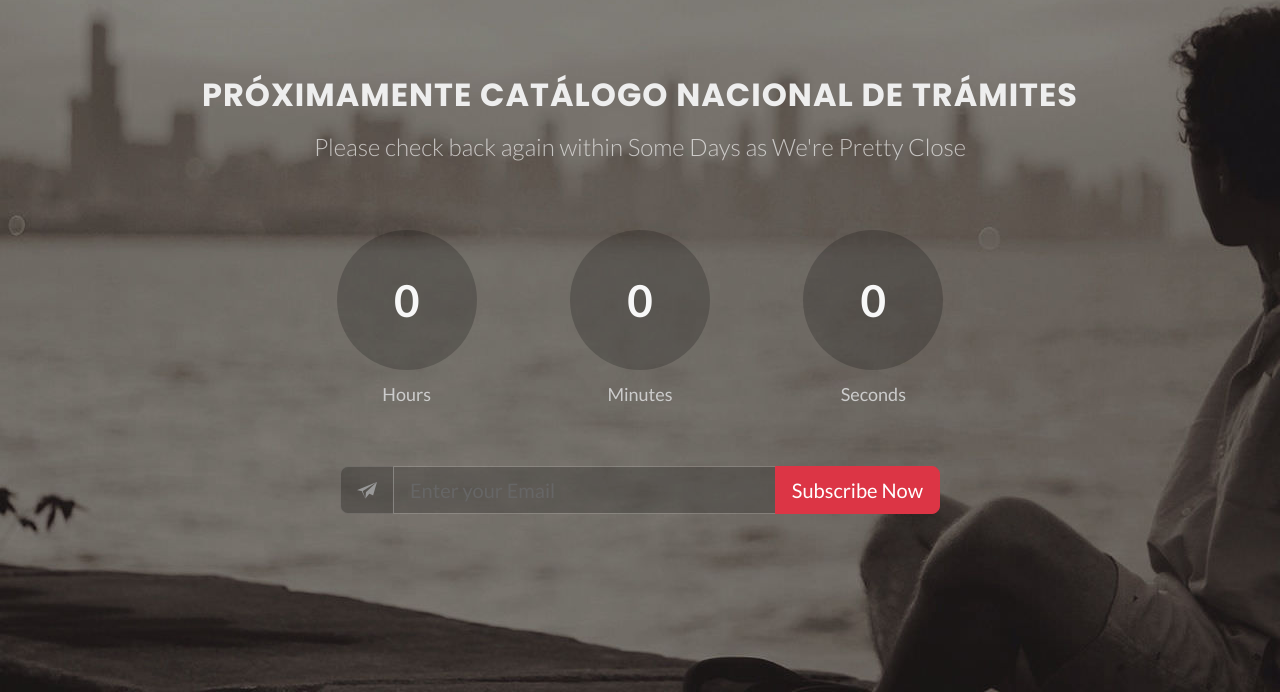
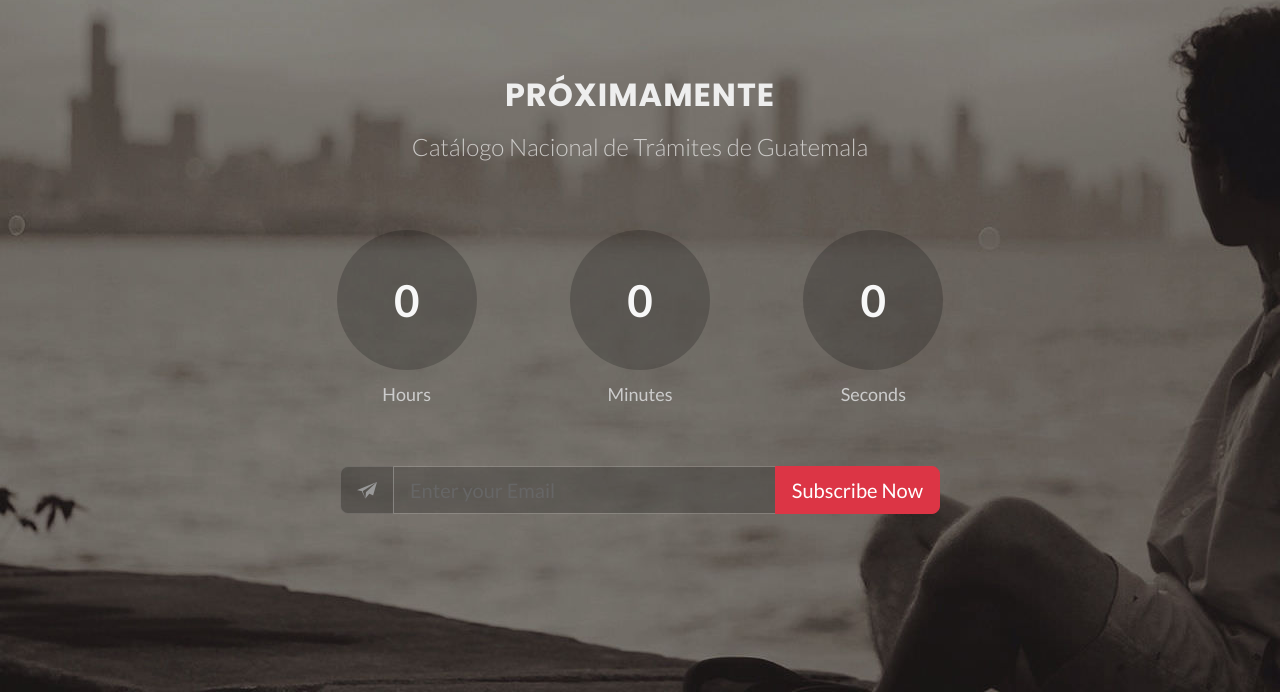
Before and after one commit to RedCiudadana/Proximamente-Catalogo-Tramites2, a plain HTML site: page index.html in a window 1280 px wide. Shown: the part 108-800 px from the top of the page. Drawn offline with Linux system fonts and the light colour scheme.

Commit message:
Update index.html

```diff
--- a/index.html
+++ b/index.html
@@ -65,11 +65,11 @@
 				<div class="vertical-middle">
 					<div class="container py-5">
 						<div class="heading-block text-center border-bottom-0">
-							<h1>Próximamente Catálogo Nacional de Trámites</h1>
-							<span>Please check back again within Some Days as We're Pretty Close</span>
+							<h1>Próximamente </h1>
+							<span>Catálogo Nacional de Trámites de Guatemala</span>
 						</div>
 
-						<div id="countdown-ex1" class="countdown countdown-large coming-soon mx-auto mb-5" data-year="2021" style="max-width:700px;"></div>
+						<div id="countdown-ex1" class="countdown countdown-large coming-soon mx-auto mb-5" data-year="2022" style="max-width:700px;"></div>
 
 						<div class="subscribe-widget">
 							<div class="widget-subscribe-form-result"></div>
```
